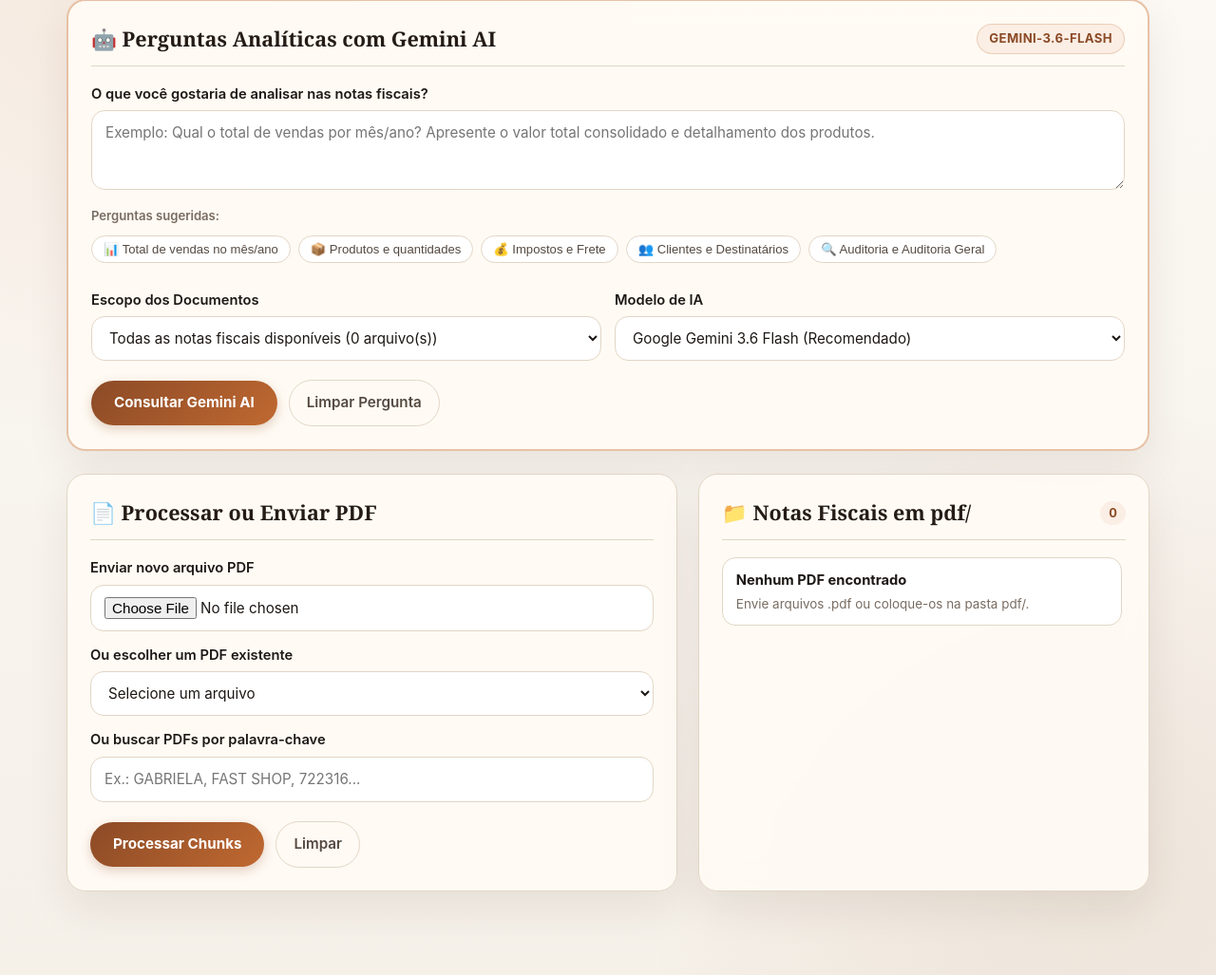
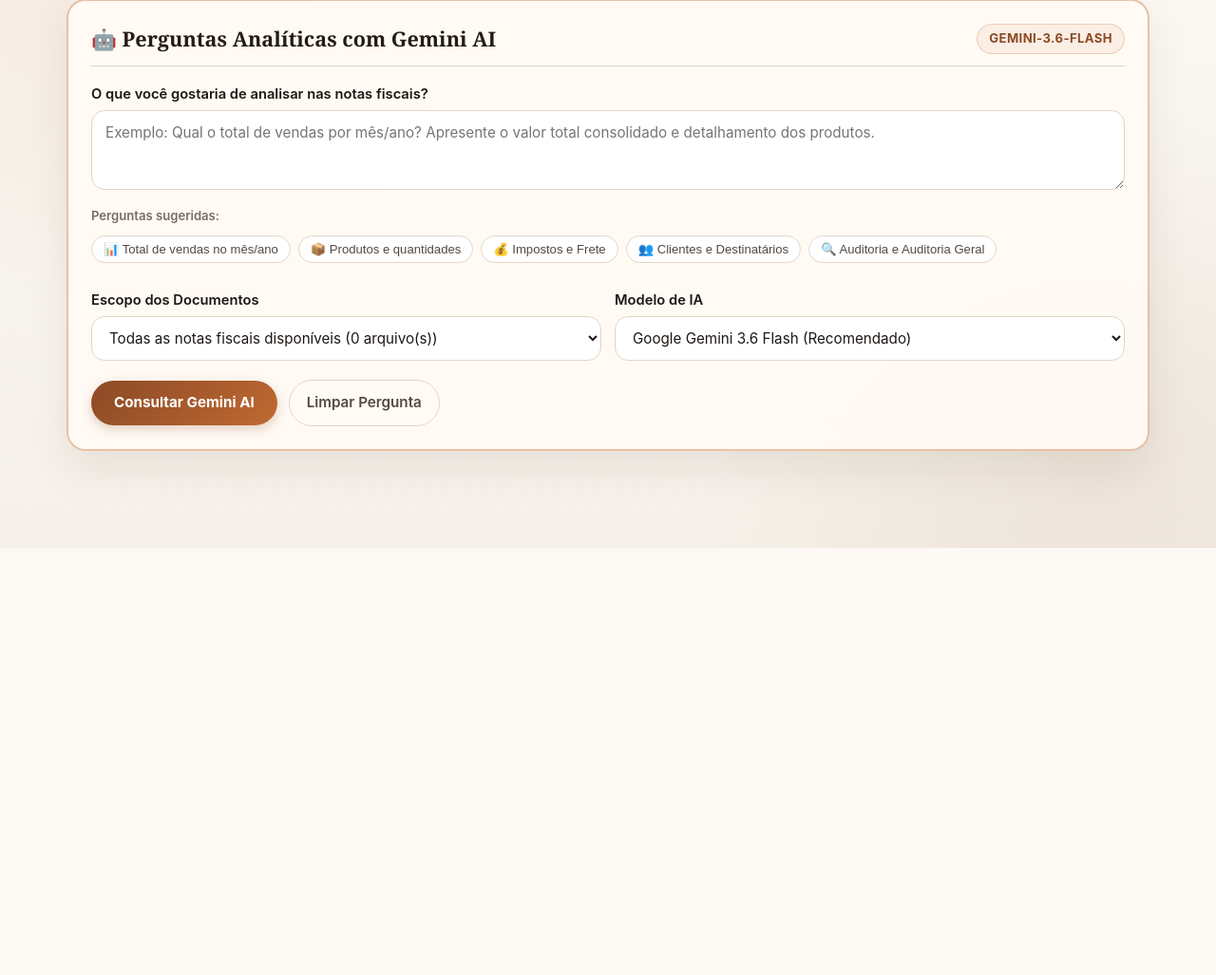
Before and after one commit to GersonESantos/Challenge, a Flask app: page / in a window 1280 px wide. Shown: the part 223-1250 px from the top of the page at 95% size. After the commit the page ends 800 px from the top, so only its background shows below. Run offline with Flask 3, Linux system fonts and the light colour scheme.

Commit message:
Update index.html

```diff
--- a/templates/index.html
+++ b/templates/index.html
@@ -580,86 +580,6 @@
           </div>
         </div>
       </section>
-
-      <!-- SECTION: INGESTÃO E GESTÃO DE PDFS -->
-      <div class="grid-main">
-        <section class="card">
-          <div class="card-header">
-            <h2>📄 Processar ou Enviar PDF</h2>
-          </div>
-          <form action="/processar" method="post" enctype="multipart/form-data">
-            <label for="pdf_upload">Enviar novo arquivo PDF</label>
-            <input id="pdf_upload" name="pdf_upload" type="file" accept="application/pdf" />
-
-            <label for="arquivo_existente">Ou escolher um PDF existente</label>
-            <select id="arquivo_existente" name="arquivo_existente">
-              <option value="">Selecione um arquivo</option>
-              {% for pdf in pdfs %}
-              <option value="{{ pdf }}">{{ pdf }}</option>
-              {% endfor %}
-            </select>
-
-            <label for="texto_busca">Ou buscar PDFs por palavra-chave</label>
-            <input id="texto_busca" name="texto_busca" type="text" placeholder="Ex.: GABRIELA, FAST SHOP, 722316..." />
-
-            <div class="actions">
-              <button type="submit" class="btn-primary">Processar Chunks</button>
-              <button class="ghost" type="reset">Limpar</button>
-            </div>
-          </form>
-
-          {% if erro %}
-          <div class="notice">{{ erro }}</div>
-          {% endif %}
-        </section>
-
-        <section class="card">
-          <div class="card-header">
-            <h2>📁 Notas Fiscais em pdf/</h2>
-            <span class="badge-count">{{ pdfs|length }}</span>
-          </div>
-          <div class="list">
-            {% if pdfs %}
-              {% for pdf in pdfs %}
-              <div class="pdf-item">
-                <strong>{{ pdf }}</strong>
-                <div class="meta">Pronto para leitura e análise com Gemini</div>
-              </div>
-              {% endfor %}
-            {% else %}
-              <div class="pdf-item">
-                <strong>Nenhum PDF encontrado</strong>
-                <div class="meta">Envie arquivos .pdf ou coloque-os na pasta pdf/.</div>
-              </div>
-            {% endif %}
-          </div>
-        </section>
-      </div>
-
-      <!-- SECTION: CHUNKS PROCESSADOS -->
-      {% if chunks %}
-      <section class="card" style="margin-top: 18px;">
-        <div class="card-header">
-          <h2>📑 Chunks Extraídos dos Documentos</h2>
-        </div>
-        <div class="list">
-          {% for arquivo in chunks %}
-          <div class="pdf-item">
-            <strong>{{ arquivo.nome }}</strong>
-            <div class="meta">{{ arquivo.total }} chunk(s) gerado(s)</div>
-            <div class="chunk-grid">
-              {% for chunk in arquivo.chunks %}
-              <div class="chunk">
-                <strong>Chunk #{{ chunk.id }} &middot; Página {{ chunk.pagina }}</strong>
-                <div>{{ chunk.texto }}</div>
-              </div>
-              {% endfor %}
-            </div>
-          </div>
-          {% endfor %}
-        </div>
-      </section>
-      {% endif %}
     </div>
 
     <!-- SCRIPT FOR ASYNC GEMINI INTERACTION AND MARKDOWN RENDERING -->
```
